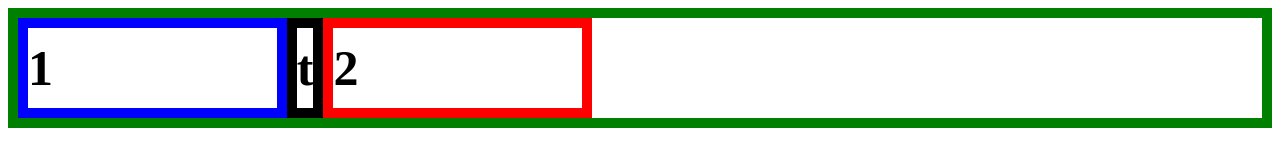
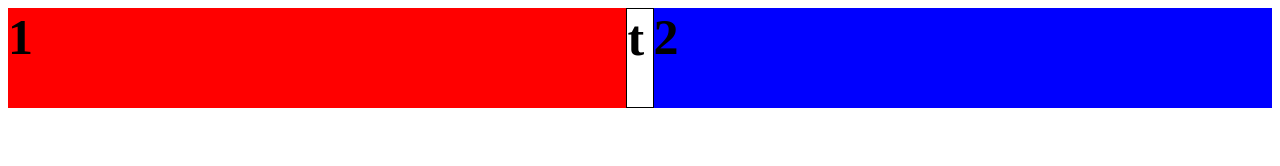
Before and after one commit to Bekmirzo/splitter, a plain HTML site: page index.html in a window 1280 px wide. Drawn offline with Linux system fonts and the light colour scheme.

Commit message:
Update style.css

```diff
--- a/style.css
+++ b/style.css
@@ -1,29 +1,40 @@
+#body{
+    padding: 0;
+    margin: 0;
+    overflow: hidden;
+}
+
 .parent{
-    border: 10px solid green;
+
     height: 100px;
-    display: flex;
-    align-content: center;
-    align-items: center;
+    display: inline-flex;
+    width: 100%;
+    justify-content: space-between;
 }
 
 .parent div{
-    height: 80px;
+
     display: flex;
-    align-items: center;
+
     font-size: 50px;
     font-weight: bold;
-    resize: both;
+
+
 }
 
 .d1{
-    border: 10px solid blue;
-    width: 20%;
+
+    width: 49%;
+
+    background-color: red;
 }
 .d2{
-    border: 10px solid red;
-    width: 20%;
+
+    background-color: blue;
+    width: 49%;
 }
 .d0{
-    border: 10px solid black;
+    border: 1px solid black;
+    width: 2%;
     cursor: e-resize;
 }
```
